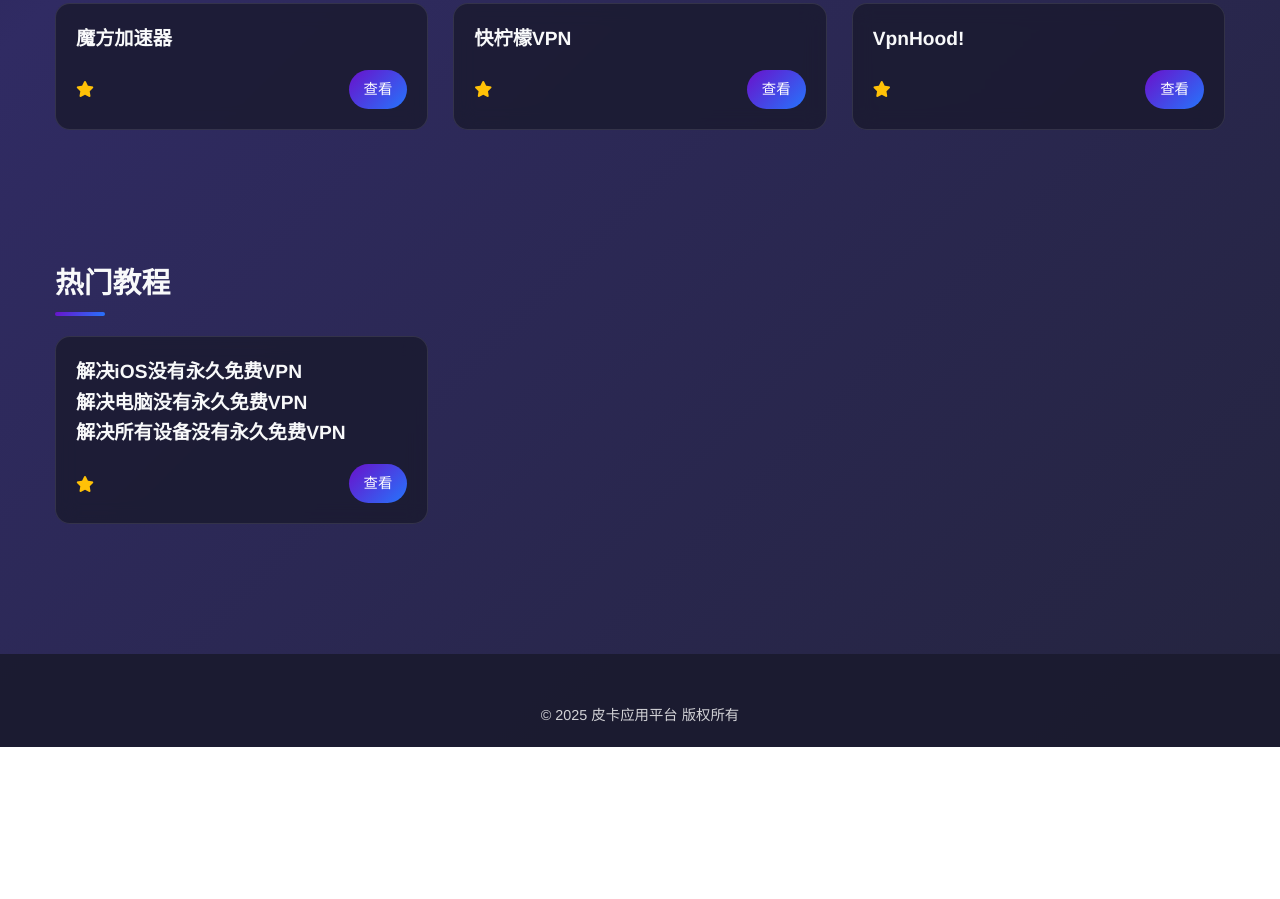
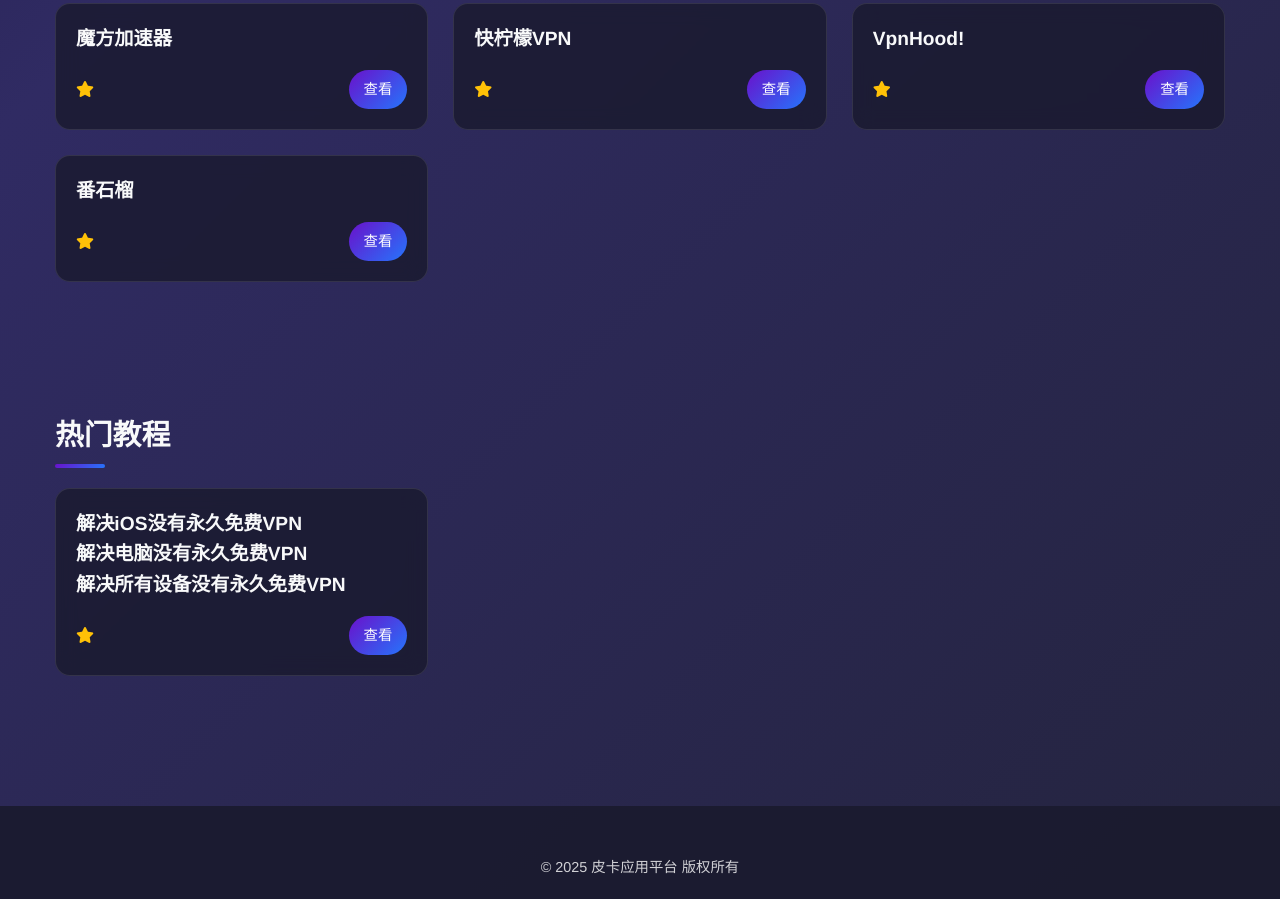
Before and after one commit to huixiao666/pk112, a plain HTML site: page index.html in a window 1280 px wide. Shown: the part 1921-2820 px from the top of the page. Before the commit the page ends 2668 px from the top, so only its background shows below. Drawn offline with Linux system fonts and the light colour scheme.

Commit message:
Update index.html

```diff
--- a/index.html
+++ b/index.html
@@ -1184,6 +1184,20 @@
                     </div>
             </div>
 
+            <div class="card">
+                    <div class="card-content">
+                        <h3 class="card-title">番石榴</h3>
+                        <p class="card-desc"></p>
+                        <div class="card-footer">
+                            <div class="card-rating">
+                                <i class="fas fa-star"></i>
+
+                            </div>
+                            <a href="https://huixiao666.github.io/pk11222/" class="card-button">查看</a>
+                        </div>
+                    </div>
+            </div>
+
 </main>
 
 
```
